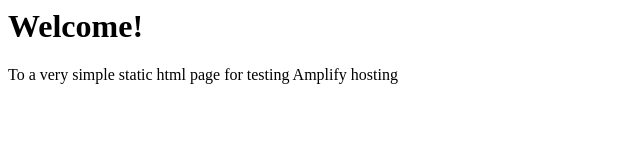
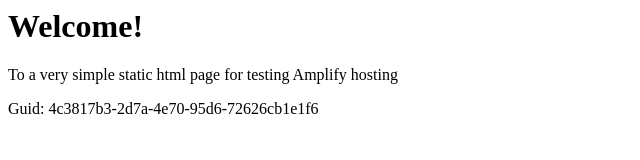
Before and after one commit to aws-aemilia-hkg/Github-PR-Commit-Integration-Test-DoNotTouch-v0-prod-ap-east-1, a website: page src/index.html in a window 1280 px wide. Shown: the whole page, without its empty margins (0-640 px from the left). Drawn offline with Linux system fonts and the light colour scheme.

Commit message:
commit from integ tests

```diff
--- a/src/index.html
+++ b/src/index.html
@@ -1,3 +1,5 @@
+
+
 <html lang="en">
 
 <head>
@@ -10,6 +12,6 @@
 <body>
     <h1>Welcome!</h1>
     <p>To a very simple static html page for testing Amplify hosting</p>
-</body>
+    <p>Guid: 4c3817b3-2d7a-4e70-95d6-72626cb1e1f6</p></body>
 
 </html>
```
